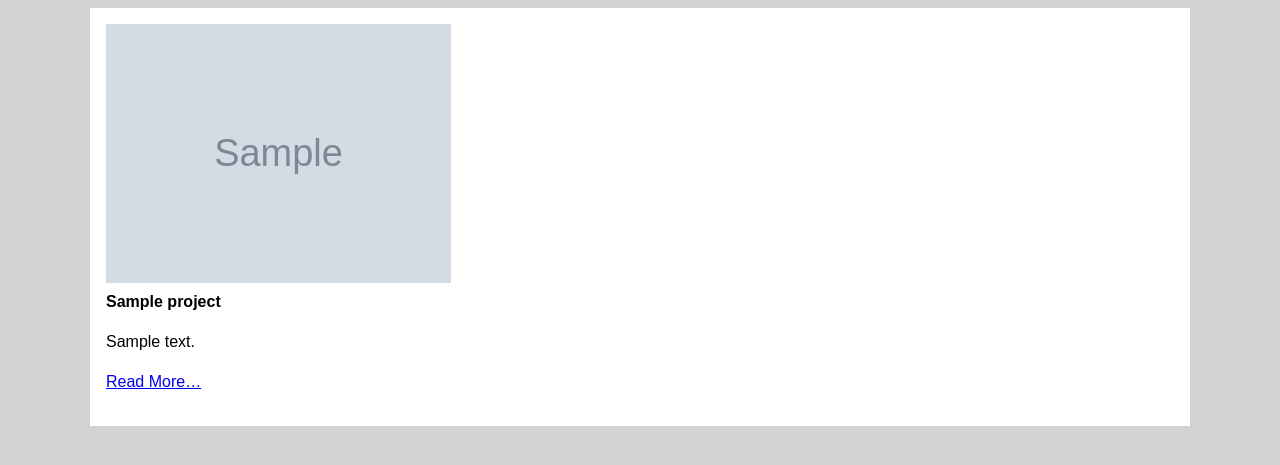
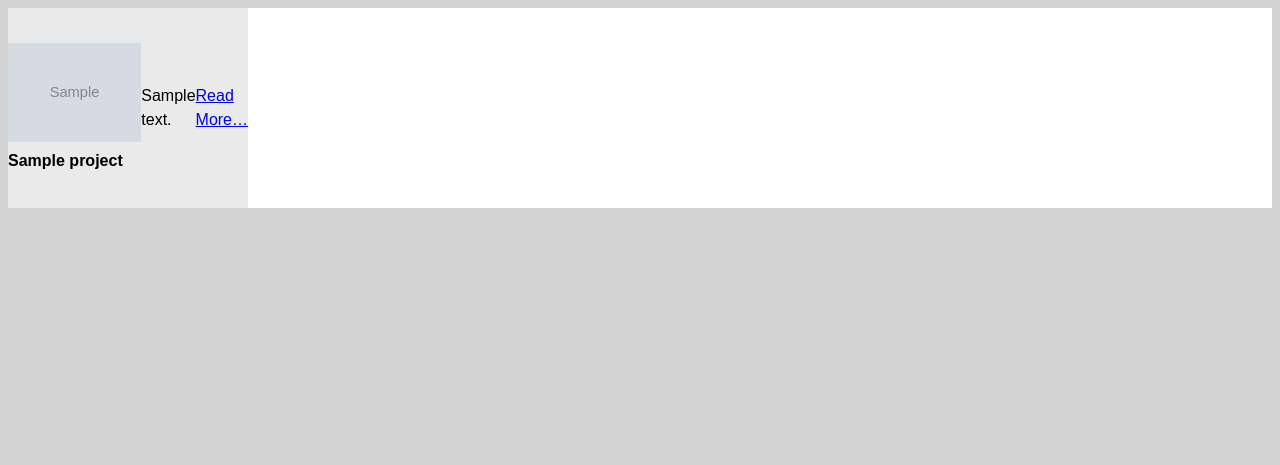
Before and after one commit to JordanZagerman/IDM232, a PHP site: page /walkthrough/index.php in a window 1280 px wide. Shown: the top 465 px of the page. Run offline with PHP 8.4, Linux system fonts and the light colour scheme; tables that the repository leaves empty or names only in its code hold one stand-in row (values such as "Sample post"); grey boxes marked "Sample" are stand-in pictures.

Commit message:
Added css
will leave php alone

```diff
--- a/walkthrough/index.php
+++ b/index.php
@@ -30,6 +30,8 @@
 	<link rel="stylesheet" href="screen.css">
 </head>
 <body>
+
+
 
 	<!-- Will Use CSS Grid -->
 	<div class="grid">
--- /dev/null
+++ b/screen.css
@@ -0,0 +1,62 @@
+* {
+  box-sizing: border-box;
+}
+
+html {
+  font-size: 100%;
+}
+
+body {
+  background-color: lightgray;
+  font: 100%/1.5 sans-serif;
+}
+
+img {
+  max-width: 100%;
+}
+
+figure {
+  margin: 0;
+}
+
+figcaption {
+  font-weight: bold;
+}
+
+p {
+
+}
+
+.grid {
+  /* Grid Fallback */
+  display: flex;
+  flex-wrap: wrap;
+
+  /*Supports Grid*/
+  display: grid;
+  grid-template-columns: repeat(auto-fill, minmax(200px, 1fr));
+  grid-auto-rows: minmax(150px, auto);
+  grid-gap: 1em;
+  background-color: white;
+}
+
+.project {
+  /* Demo-Specific Styles */
+  background: #eaeaea;
+  display: flex;
+  align-items: center;
+  justify-content: center;
+  height: 200px;
+
+  /* Flex Fallback */
+  margin-left: 5px;
+  margin-right: 5px;
+  flex: 1 1 200px;
+}
+
+/* If Grid is supported, remove the margin we set for the fallback */
+@supports (display: grid) {
+  .project {
+    margin: 0;
+  }
+}
--- a/walkthrough/screen.css
+++ /dev/null
@@ -1,34 +0,0 @@
-* {
-  box-sizing: border-box;
-}
-
-html {
-  font-size: 100%;
-}
-
-body {
-  background-color: lightgray;
-  font: 100%/1.5 sans-serif;
-}
-
-img {
-  max-width: 100%;
-}
-
-figure {
-  margin: 0;
-}
-
-figcaption {
-  font-weight: bold;
-}
-
-.grid {
-  display: grid;
-  grid-template-columns: repeat(3, 1fr);
-  grid-gap: 1rem;
-  max-width: 68.75rem;
-  margin: 0 auto;
-  padding: 1rem;
-  background-color: white;
-}
```
Also changed, not shown: README.md (renamed from walkthrough/README.md), data.csv (renamed from walkthrough/data.csv), includes/db.php (renamed from walkthrough/includes/db.php), single.php (renamed from walkthrough/single.php), 3 other files.
